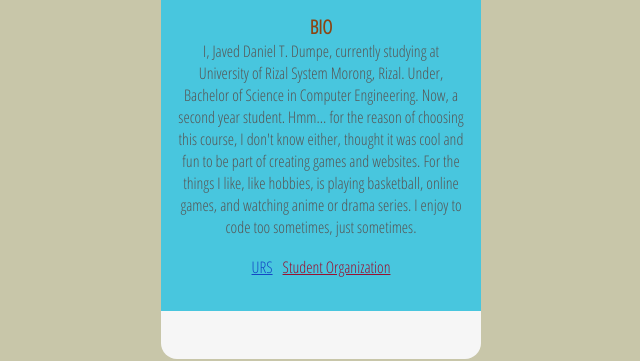
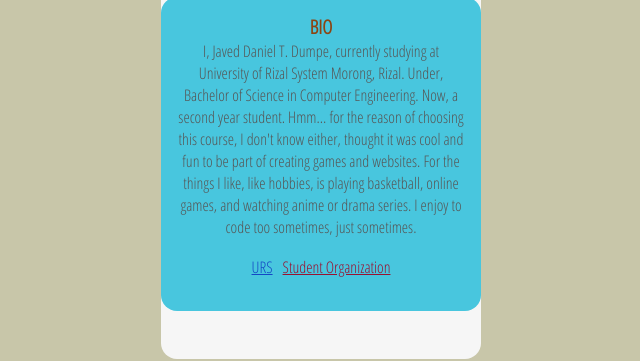
Before and after one commit to Neog0/about-profile, a plain HTML site: page About.html in a window 1280 px wide. Shown: the part 372-733 px from the top of the page, 319-959 px from the left. Drawn offline with Linux system fonts and the light colour scheme.

Commit message:
Update aboutstyle.css

```diff
--- a/aboutstyle.css
+++ b/aboutstyle.css
@@ -48,7 +48,7 @@ body {
 
   overflow: hidden;
 
-  border-radius: 0em;
+  border-radius: 1em;
 
   text-align: center;
 
```
